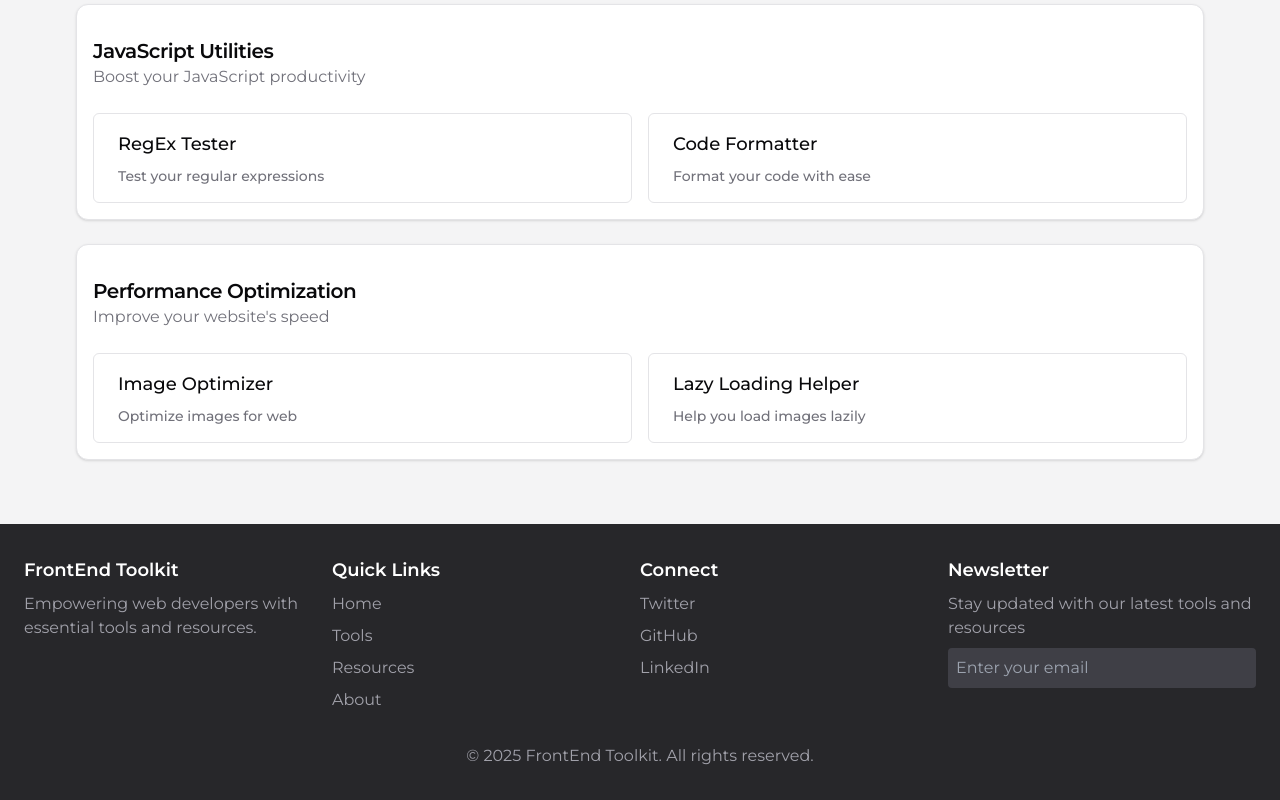
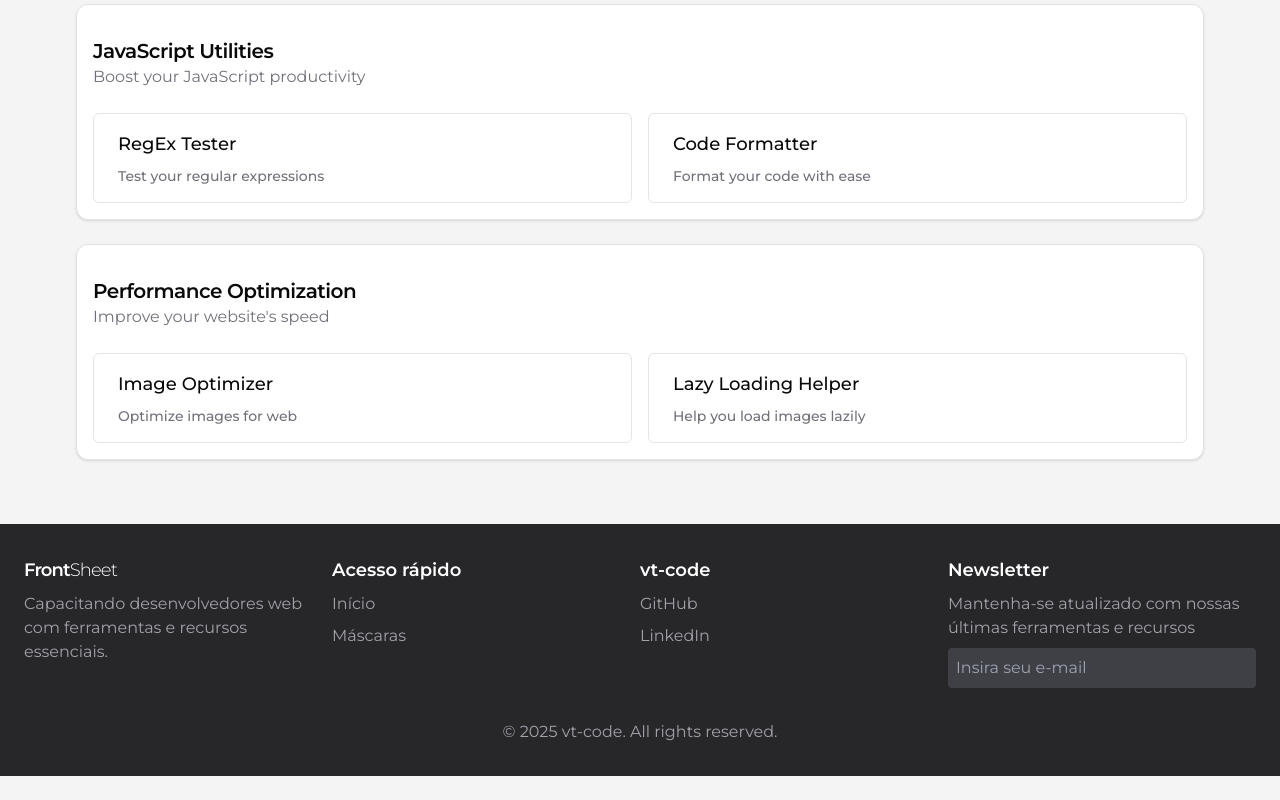
Before and after one commit to dev-andreola/front-sheet, a Next.js app: page / in a window 1280 px wide. Shown: the part 1007-1807 px from the top of the page. After the commit the page ends 1783 px from the top, so only its background shows below. Built offline with nearby package versions, Linux system fonts and the light colour scheme.

Commit message:
feat: update footer

```diff
--- a/src/components/Footer/Footer.tsx
+++ b/src/components/Footer/Footer.tsx
@@ -6,44 +6,32 @@ export default function Footer() {
       <div className="container mx-auto px-6">
         <div className="flex flex-wrap justify-between">
           <div className="w-full md:w-1/4 mb-6 md:mb-0">
-            <h3 className="text-lg font-semibold mb-2">FrontEnd Toolkit</h3>
+            <h3 className="text-lg font-semibold mb-2 tracking-tighter">
+              Front<span className="font-light">Sheet</span>
+            </h3>
             <p className="text-zinc-400">
-              Empowering web developers with essential tools and resources.
+              Capacitando desenvolvedores web com ferramentas e recursos
+              essenciais.
             </p>
           </div>
           <div className="w-full md:w-1/4 mb-6 md:mb-0">
-            <h4 className="text-lg font-semibold mb-2">Quick Links</h4>
+            <h4 className="text-lg font-semibold mb-2">Acesso rápido</h4>
             <ul className="space-y-2">
               <li>
                 <Link href="#" className="text-zinc-400 hover:text-white">
-                  Home
+                  Início
                 </Link>
               </li>
               <li>
                 <Link href="#" className="text-zinc-400 hover:text-white">
-                  Tools
-                </Link>
-              </li>
-              <li>
-                <Link href="#" className="text-zinc-400 hover:text-white">
-                  Resources
-                </Link>
-              </li>
-              <li>
-                <Link href="#" className="text-zinc-400 hover:text-white">
-                  About
+                  Máscaras
                 </Link>
               </li>
             </ul>
           </div>
           <div className="w-full md:w-1/4 mb-6 md:mb-0">
-            <h4 className="text-lg font-semibold mb-2">Connect</h4>
+            <h4 className="text-lg font-semibold mb-2">vt-code</h4>
             <ul className="space-y-2">
-              <li>
-                <Link href="#" className="text-zinc-400 hover:text-white">
-                  Twitter
-                </Link>
-              </li>
               <li>
                 <Link href="#" className="text-zinc-400 hover:text-white">
                   GitHub
@@ -59,20 +47,17 @@ export default function Footer() {
           <div className="w-full md:w-1/4">
             <h4 className="text-lg font-semibold mb-2">Newsletter</h4>
             <p className="text-zinc-400 mb-2">
-              Stay updated with our latest tools and resources
+              Mantenha-se atualizado com nossas últimas ferramentas e recursos
             </p>
             <input
               type="email"
-              placeholder="Enter your email"
+              placeholder="Insira seu e-mail"
               className="w-full p-2 rounded bg-zinc-700 text-white"
             />
           </div>
         </div>
         <div className="mt-8 text-center text-zinc-400">
-          <p>
-            &copy; {new Date().getFullYear()} FrontEnd Toolkit. All rights
-            reserved.
-          </p>
+          <p>&copy; {new Date().getFullYear()} vt-code. All rights reserved.</p>
         </div>
       </div>
     </footer>
```
